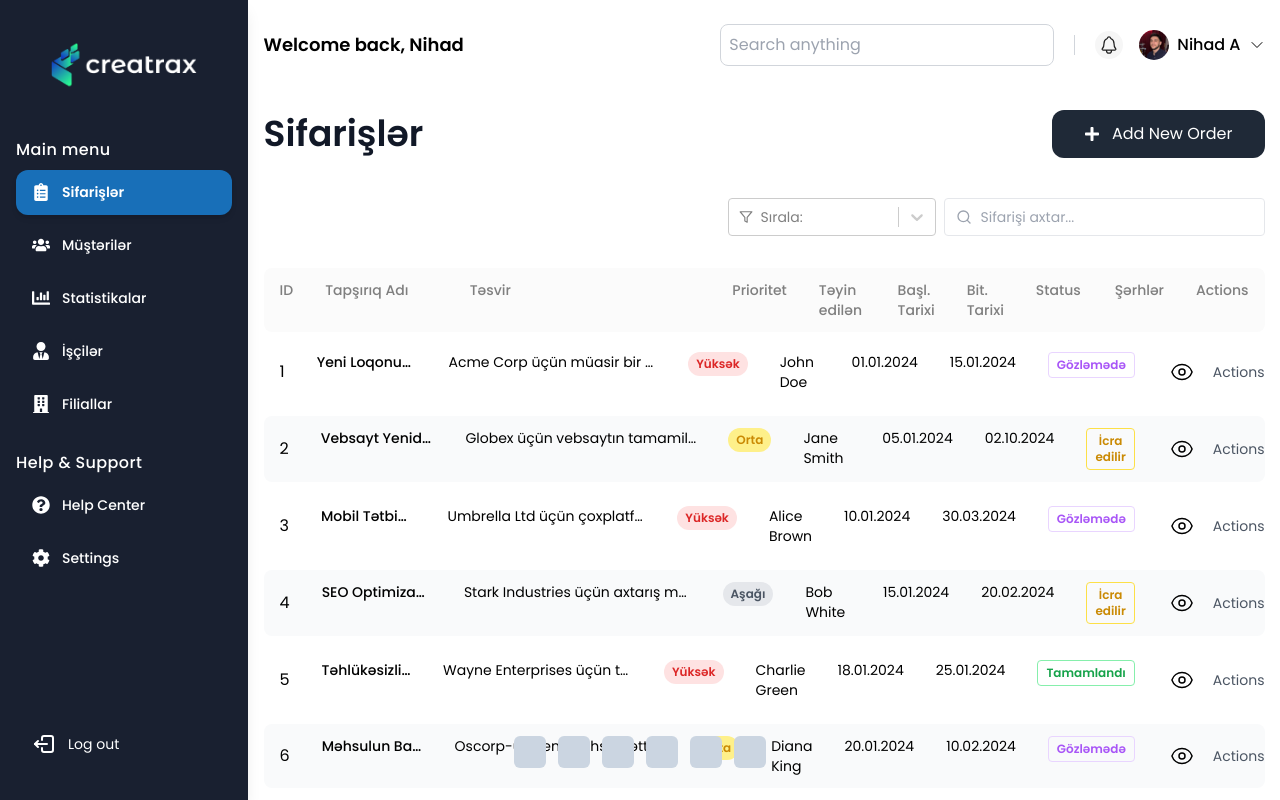
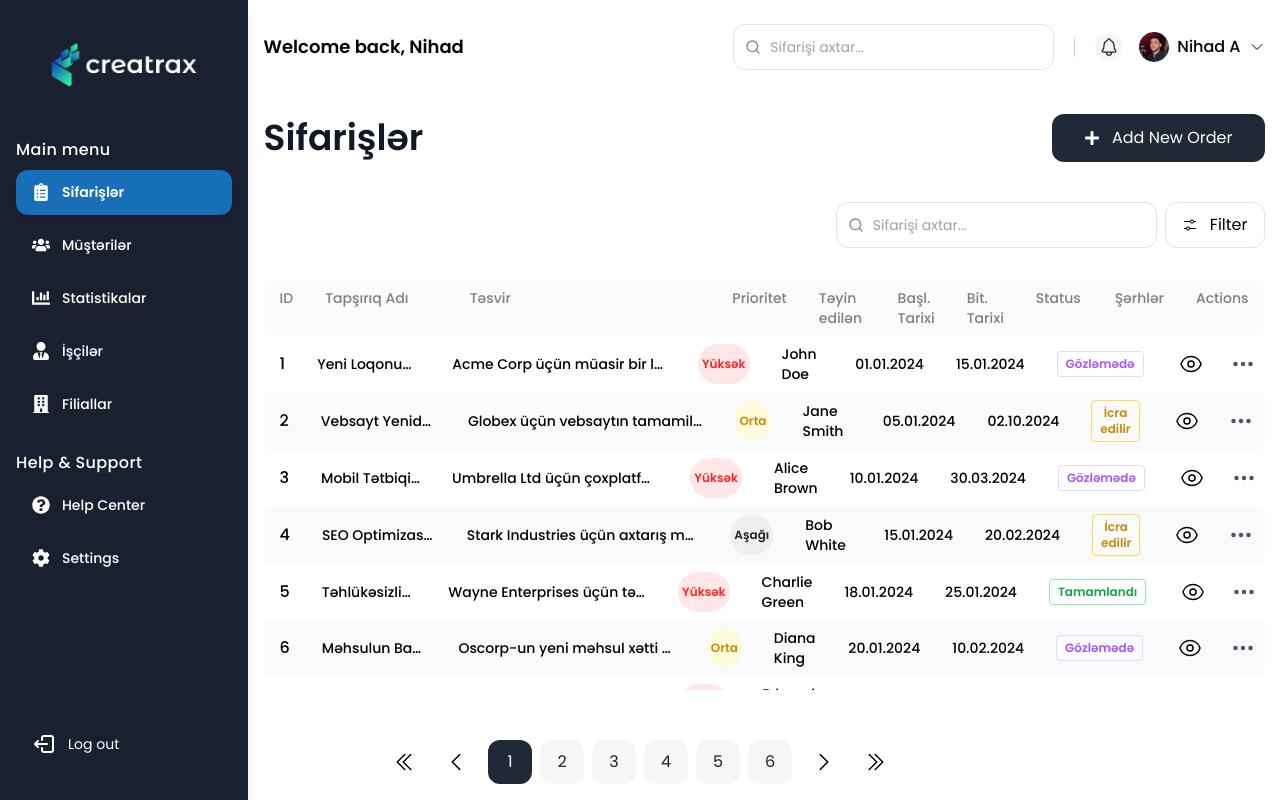
Before and after one commit to nihad-xalq/creatrax, a Next.js app: page /orders in a window 1280 px wide. Built offline with nearby package versions, Linux system fonts and the light colour scheme.

Commit message:
pagination statically ready-wise, more new design adaptation

```diff
--- a/src/app/(pages)/(withPagination)/orders/page.tsx
+++ b/src/app/(pages)/(withPagination)/orders/page.tsx
@@ -1,23 +1,12 @@
 "use client";
 
 import { OrderTableView } from "@/views/OrderTableView";
-import { FiFilter, FiSearch } from "react-icons/fi";
-import Select, { SingleValue } from "react-select";
 import { useEffect, useState } from "react";
+import { FiSearch } from "react-icons/fi";
 import { FaPlus } from "react-icons/fa";
-
-interface SortOptionsTypes {
-  value: string;
-  label: string;
-}
-
-const sortOptions: SortOptionsTypes[] = [
-  { value: "priority", label: "Priority" },
-  { value: "status", label: "Status" },
-];
+import { VscSettings } from "react-icons/vsc";
 
 export default function OrdersPage() {
-  const [sortKey, setSortKey] = useState<SortOptionsTypes | null>(null);
   const [searchQuery, setSearchQuery] = useState("");
 
   const [isMounted, setIsMounted] = useState<boolean | null>(null);
@@ -25,10 +14,6 @@ export default function OrdersPage() {
   useEffect(() => {
     setIsMounted(true);
   }, []);
-
-  const handleSortChange = (newValue: SingleValue<SortOptionsTypes>) => {
-    setSortKey(newValue);
-  };
 
   const handleSearchChange = (e: React.ChangeEvent<HTMLInputElement>) => {
     setSearchQuery(e.target.value);
@@ -55,19 +40,6 @@ export default function OrdersPage() {
         <div className="filters_wrapper flex flex-row justify-between items-end gap-4 mt-4">
           {isMounted && (
             <div className="sort_wrapper willSimplyFadeIn flex flex-col lg:flex-row items-start gap-2">
-              {/* Sort Dropdown */}
-              <Select
-                options={sortOptions}
-                value={sortKey}
-                onChange={handleSortChange}
-                placeholder={
-                  <div className="flex flex-row items-center gap-2 text-sm">
-                    <FiFilter />
-                    Sırala:
-                  </div>
-                }
-                className="w-52"
-              />
               {/* Search Input */}
               <div className="search_wrapper relative">
                 <input
@@ -75,20 +47,26 @@ export default function OrdersPage() {
                   value={searchQuery}
                   onChange={handleSearchChange}
                   placeholder="Sifarişi axtar..."
-                  className="text-sm border rounded px-3 py-2 pl-9 w-full"
+                  className="text-sm border border-[rgba(227,227,227,1)] rounded-[12px] px-3 py-3 pl-9 w-full outline-none focus:ring-1 focus:ring-slate-400 focus:shadow-md transition duration-200"
                 />
-                <FiSearch className="absolute top-1/2 left-3 transform -translate-y-1/2 text-gray-400" />
+                <FiSearch className="absolute top-1/2 left-3 transform -translate-y-1/2 text-[rgba(136,136,136,1)]" />
               </div>
+
+              {/* Filter */}
+              <button
+                type="button"
+                className="bg-white hover:bg-black/5 py-2.5 px-4 rounded-[12px] flex flex-row items-center justify-between gap-3 border border-[rgba(227,227,227,1)] transition duration-150"
+              >
+                <VscSettings />
+                Filter
+              </button>
             </div>
           )}
         </div>
       </div>
 
       {/* Order Table View */}
-      <OrderTableView
-        sortKey={sortKey?.value || ""}
-        searchQuery={searchQuery}
-      />
+      <OrderTableView searchQuery={searchQuery} />
     </div>
   );
 }
--- a/src/components/PaginationFooter.tsx
+++ b/src/components/PaginationFooter.tsx
@@ -1,13 +1,86 @@
+"use client";
+
+import { useState } from "react";
+import {
+  HiChevronLeft,
+  HiChevronRight,
+  HiOutlineChevronDoubleLeft,
+  HiOutlineChevronDoubleRight,
+} from "react-icons/hi2";
+
 export const PaginationFooter = () => {
+  // const activePaginationPageNumber: number = 1;
+
+  const [activePagination, setActivePagination] = useState(1);
+
+  const handlePaginationChange = (id: number) => {
+    setActivePagination(id);
+  };
+
+  const handlePaginationChangeBySingleArrow = (action: string) => {
+    if (action === "PREVIOUS") {
+      if (activePagination <= 1) return;
+      setActivePagination((prev) => prev - 1);
+    } else if (action === "NEXT") {
+      if (activePagination >= 6) return;
+      setActivePagination((prev) => prev + 1);
+    } else if (action === "TO_LATEST") {
+      setActivePagination(6);
+    } else if (action === "TO_FIRST") {
+      setActivePagination(1);
+    }
+  };
+
+  const paginationPages = [
+    { text: "1" },
+    { text: "2" },
+    { text: "3" },
+    { text: "4" },
+    { text: "5" },
+    { text: "6" },
+    // { text: "7" },
+    // { text: "8" },
+    // { text: "9" },
+    // { text: "10" },
+    // { text: "11" },
+    // { text: "12" },
+  ];
+
   return (
-    <div className="w-full mx-auto fixed bottom-8 left-1/2 right-1/2 -translate-x-1/2 flex flex-row justify-center items-center text-center">
+    <div className="w-full h-max mx-auto fixed bottom-0 bg-white py-4 left-1/2 right-1/2 -translate-x-1/2 flex flex-row justify-center items-center text-center">
       <div className="pagination_inner flex flex-row items-center justify-between gap-3">
-        <div className="w-8 h-8 rounded-[6px] bg-slate-300"></div>
-        <div className="w-8 h-8 rounded-[6px] bg-slate-300"></div>
-        <div className="w-8 h-8 rounded-[6px] bg-slate-300"></div>
-        <div className="w-8 h-8 rounded-[6px] bg-slate-300"></div>
-        <div className="w-8 h-8 rounded-[6px] bg-slate-300"></div>
-        <div className="w-8 h-8 rounded-[6px] bg-slate-300"></div>
+        <HiOutlineChevronDoubleLeft
+          onClick={() => handlePaginationChangeBySingleArrow("TO_FIRST")}
+          className="w-10 h-10 hover:bg-black/10 p-2 rounded-full transition duration-150 cursor-pointer"
+        />
+        <HiChevronLeft
+          onClick={() => handlePaginationChangeBySingleArrow("PREVIOUS")}
+          className="w-10 h-10 hover:bg-black/10 p-2 rounded-full transition duration-150 cursor-pointer"
+        />
+
+        <div className="flex flex-row items-center gap-2">
+          {paginationPages.map((page, index) => (
+            <div
+              key={index}
+              className={`w-11 h-11 rounded-[12px] bg-[rgba(246,246,246,1)] hover:bg-[#d6d6d6] text-[rgba(34,34,34,1)] flex items-center justify-center text-center transition duration-200 cursor-pointer ${
+                activePagination === index + 1 &&
+                "bg-[rgba(31,41,55,1)] text-white hover:bg-[#344255]"
+              }`}
+              onClick={() => handlePaginationChange(index + 1)}
+            >
+              {page.text}
+            </div>
+          ))}
+        </div>
+
+        <HiChevronRight
+          onClick={() => handlePaginationChangeBySingleArrow("NEXT")}
+          className="w-10 h-10 hover:bg-black/10 p-2 rounded-full transition duration-150 cursor-pointer"
+        />
+        <HiOutlineChevronDoubleRight
+          onClick={() => handlePaginationChangeBySingleArrow("TO_LATEST")}
+          className="w-10 h-10 hover:bg-black/10 p-2 rounded-full transition duration-150 cursor-pointer"
+        />
       </div>
     </div>
   );
--- a/src/components/semantic/Header.tsx
+++ b/src/components/semantic/Header.tsx
@@ -2,7 +2,7 @@
 
 import { IoNotificationsOutline } from "react-icons/io5";
 import { usePathname } from "next/navigation";
-import { FiMenu, FiX } from "react-icons/fi";
+import { FiMenu, FiSearch, FiX } from "react-icons/fi";
 // import { Logo } from "../reusable/Logo";
 import { useState } from "react";
 import Link from "next/link";
@@ -39,12 +39,14 @@ export const Header = () => {
         </h1>
 
         <div className="text-black flex flex-row items-center gap-5">
-          <input
-            type="search"
-            name="search"
-            placeholder="Search anything"
-            className="border border-gray-300 p-2 rounded-lg"
-          />
+          <div className="search_wrapper relative">
+            <input
+              type="text"
+              placeholder="Sifarişi axtar..."
+              className="text-sm border border-[rgba(227,227,227,1)] rounded-[12px] px-3 py-3 pl-9 w-full outline-none focus:ring-1 focus:ring-slate-400 focus:shadow-md transition duration-200"
+            />
+            <FiSearch className="absolute top-1/2 left-3 transform -translate-y-1/2 text-[rgba(136,136,136,1)]" />
+          </div>
           <div className="border-r border-r-gray-300 h-5"></div>
           <div className="flex flex-row items-center gap-4">
             <div className="p-1 bg-[rgba(246,246,246,1)] rounded-full">
--- a/src/components/semantic/Main.tsx
+++ b/src/components/semantic/Main.tsx
@@ -14,7 +14,7 @@ export const Main = ({
   return (
     // ${isHome ? "flex" : "lg:ml-[250px]"}
     <main
-      className={`h-screen ${isHome ? "my-auto" : "overflow-y-scroll py-8 pb-32"}`}
+      className={`h-[calc(100vh-12rem)] ${isHome ? "my-auto" : "overflow-y-scroll py-8 pb-32"}`}
     >
       <div className="main_inner myContainer">{children}</div>
     </main>
--- a/src/views/OrderTableView.tsx
+++ b/src/views/OrderTableView.tsx
@@ -1,25 +1,18 @@
 "use client";
 
 import { MantineTooltip } from "@/components/ui/MantineTooltip";
-// import { MdOutlineModeEditOutline } from "react-icons/md";
 import { HiOutlineEye } from "react-icons/hi2";
-import { Order } from "@/types/ordersTypes";
+import { BsThreeDots } from "react-icons/bs";
 import { orders } from "@/lib/mockData";
 import React, { useMemo } from "react";
 
 type OrderTableViewProps = {
-  sortKey: string;
   searchQuery: string;
 };
 
 export const OrderTableView: React.FC<OrderTableViewProps> = ({
-  sortKey,
   searchQuery,
 }) => {
-  // const handleOpenEditModal = (clientName: string) => {
-  //   alert(`Edit: ${clientName}`);
-  // };
-
   // Filter and sort orders based on searchQuery and sortKey
   const filteredAndSortedOrders = useMemo(() => {
     let filteredOrders = orders;
@@ -33,32 +26,19 @@ export const OrderTableView: React.FC<OrderTableViewProps> = ({
           order.description.toLowerCase().includes(lowerCaseQuery)
       );
     }
+    return filteredOrders;
+  }, [searchQuery]);
 
-    // Apply sorting
-    if (sortKey) {
-      filteredOrders = filteredOrders.sort((a, b) => {
-        if (sortKey === "priority") {
-          const priorityOrder: { [key in Order["priority"]]: number } = {
-            Yüksək: 1,
-            Orta: 2,
-            Aşağı: 3,
-          };
-          return priorityOrder[a.priority] - priorityOrder[b.priority];
-        } else if (sortKey === "status") {
-          return a.status.localeCompare(b.status);
-        }
-        return 0;
-      });
-    }
-
-    return filteredOrders;
-  }, [searchQuery, sortKey]);
+  const handleOpenActionsMenu = (id: number) => {
+    // Show actions menu for the current order
+    alert(`Open actions menu for order: ${id}`);
+  };
 
   return (
     <div className="overflow-x-auto lg:overflow-x-visible rounded-lg">
       <div className=" rounded-lg">
         {/* Header Row */}
-        <div className="grid grid-cols-[0.2fr_1.1fr_2fr_0.5fr_0.6fr_0.5fr_0.5fr_0.6fr_0.35fr_0.35fr] bg-[rgba(251,251,251,1)] text-[rgba(127,127,127,1)] font-medium text-sm rounded-lg mb-2">
+        <div className="grid grid-cols-[0.2fr_1.1fr_2fr_0.5fr_0.6fr_0.5fr_0.5fr_0.6fr_0.35fr_0.35fr] bg-[rgba(251,251,251,1)] text-[rgba(127,127,127,1)] font-medium text-sm rounded-lg">
           {[
             "ID",
             "Tapşırıq Adı",
@@ -71,58 +51,48 @@ export const OrderTableView: React.FC<OrderTableViewProps> = ({
             "Şərhlər",
             "Actions",
           ].map((header) => (
-            <div key={header} className="px-4 py-3">
+            <div key={header} className="px-4 py-2">
               {header}
             </div>
           ))}
         </div>
 
         {/* Data Rows */}
-        <div>
+        <div className="font-[500]">
           {filteredAndSortedOrders.map((order, index) => (
             <div
               key={order.id}
-              className={`group grid grid-cols-[0.2fr_1.1fr_2fr_0.5fr_0.6fr_0.5fr_0.5fr_0.6fr_0.35fr_0.35fr] mb-3 rounded-lg ${
+              className={`group grid grid-cols-[0.2fr_1.1fr_2fr_0.5fr_0.6fr_0.5fr_0.5fr_0.6fr_0.35fr_0.35fr] rounded-lg ${
                 index % 2 === 0 ? "bg-white" : "bg-gray-50"
               }`}
             >
               {/* ID Column */}
-              <div className="px-4 py-3 flex items-center gap-2">
-                {/* <div className="invisible group-hover:visible flex justify-between items-center gap-1 w-full transition-opacity duration-200">
-                  <button
-                    type="button"
-                    title={`${order.taskName} məlumatlarına düzəliş et`}
-                    onClick={() => handleOpenEditModal(order.taskName)}
-                    className="text-blue-500 hover:text-blue-700 hover:bg-black/10 rounded-full p-1 transition-colors duration-200"
-                  >
-                    <MdOutlineModeEditOutline className="w-5 h-5" />
-                  </button>
-                </div> */}
+              <div className="px-4 py-1 flex items-center gap-2">
                 {order.id}
               </div>
 
               {/* Task Name Column */}
               <div
-                className="px-4 py-3 text-sm font-medium truncate"
+                className="px-4 py-2 text-sm font-medium truncate my-auto"
                 title={order.taskName}
               >
                 {order.taskName}
               </div>
 
               {/* Description Column */}
-              <div className="px-4 py-3 text-sm truncate">
+              <div className="px-4 py-2 text-sm truncate my-auto">
                 {order.description}
               </div>
 
               {/* Priority Column */}
-              <div className="px-4 py-3">
+              <div className="px-4 py-2 my-auto">
                 <span
-                  className={`px-2 py-1 rounded-full text-xs font-semibold block text-center ${
+                  className={`px-1 py-3 rounded-full text-xs font-semibold block text-center ${
                     order.priority === "Yüksək"
-                      ? "bg-red-100 text-red-600"
+                      ? "bg-[rgba(255,231,231,1)] text-[rgba(254,35,35,1)]"
                       : order.priority === "Orta"
-                      ? "bg-yellow-200 text-yellow-600"
-                      : "bg-gray-200 text-gray-600"
+                      ? "bg-[rgba(255,251,220,1)] text-[rgba(202,138,3,1)]"
+                      : "bg-[rgba(239,239,239,1)] text-[rgba(34,34,34,1)]"
                   }`}
                 >
                   {order.priority}
@@ -130,16 +100,16 @@ export const OrderTableView: React.FC<OrderTableViewProps> = ({
               </div>
 
               {/* Assignee Column */}
-              <div className="px-4 py-3 text-sm">{order.assignee}</div>
+              <div className="px-4 py-2 text-sm my-auto">{order.assignee}</div>
 
               {/* Start Date Column */}
-              <div className="px-4 py-3 text-sm">{order.startDate}</div>
+              <div className="px-4 py-2 text-sm my-auto">{order.startDate}</div>
 
               {/* Due Date Column */}
-              <div className="px-4 py-3 text-sm">{order.dueDate}</div>
+              <div className="px-4 py-2 text-sm my-auto">{order.dueDate}</div>
 
               {/* Status Column */}
-              <div className="px-4 py-3 text-sm">
+              <div className="px-4 py-2 text-sm my-auto">
                 <span
                   className={`px-2 py-1 rounded text-xs font-semibold block text-center border ${
                     order.status === "İcra edilir"
@@ -164,7 +134,15 @@ export const OrderTableView: React.FC<OrderTableViewProps> = ({
               </div>
 
               {/* Actions column */}
-              <div className="text-sm text-gray-600 m-auto">Actions</div>
+              <div className="text-sm text-gray-600 m-auto">
+                <button
+                  type="button"
+                  className="block hover:bg-black/10 rounded-full p-1.5 transition duration-200"
+                  onClick={() => handleOpenActionsMenu(order.id)}
+                >
+                  <BsThreeDots className="w-6 h-6" />
+                </button>
+              </div>
             </div>
           ))}
         </div>
```
